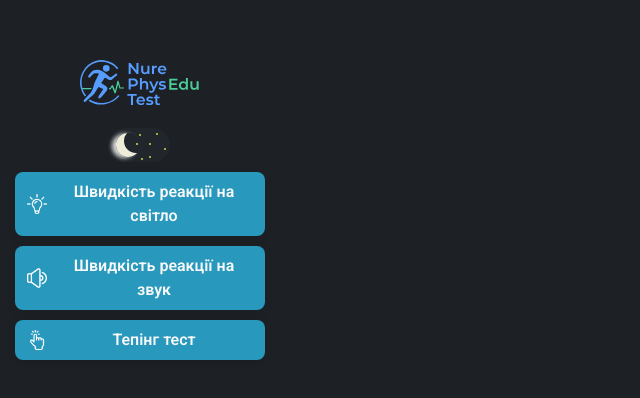
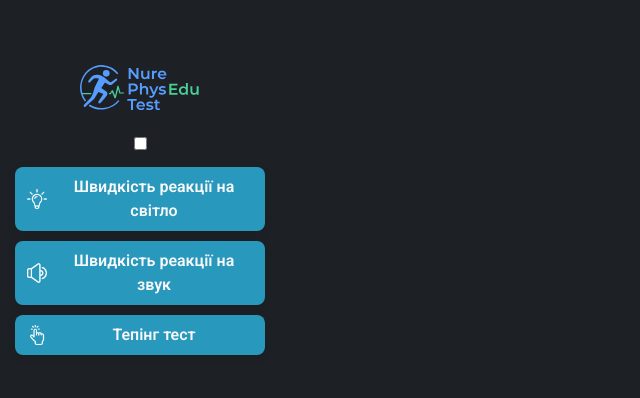
Before and after one commit to andriiguz/NurePhysEduTest, a website built with Vite: page index.html in a window 1280 px wide. Shown: the part 190-588 px from the top of the page, without its empty margins (0-640 px from the left). Built offline with nearby package versions, Linux system fonts and the light colour scheme; files whose address does not match are found by name.

Commit message:
Update index.html

```diff
--- a/index.html
+++ b/index.html
@@ -8,9 +8,8 @@
   <title>Тестування психофізіологічних якостей</title>
   <link rel="icon" type="image/svg+xml" href="./img/favicon.svg"/>
   <style>
-      @import "./css/base/reset.css";
-      @import "./css/base/toggle.css";
-      @import "./css/base/themes.css";
+		@import "./base/reset.css";
+		@import "./base/themes.css";
 
       @import url('https://fonts.googleapis.com/css2?family=Roboto:ital,wdth,wght@0,75..100,100..900;1,75..100,100..900&display=swap');
 
```
